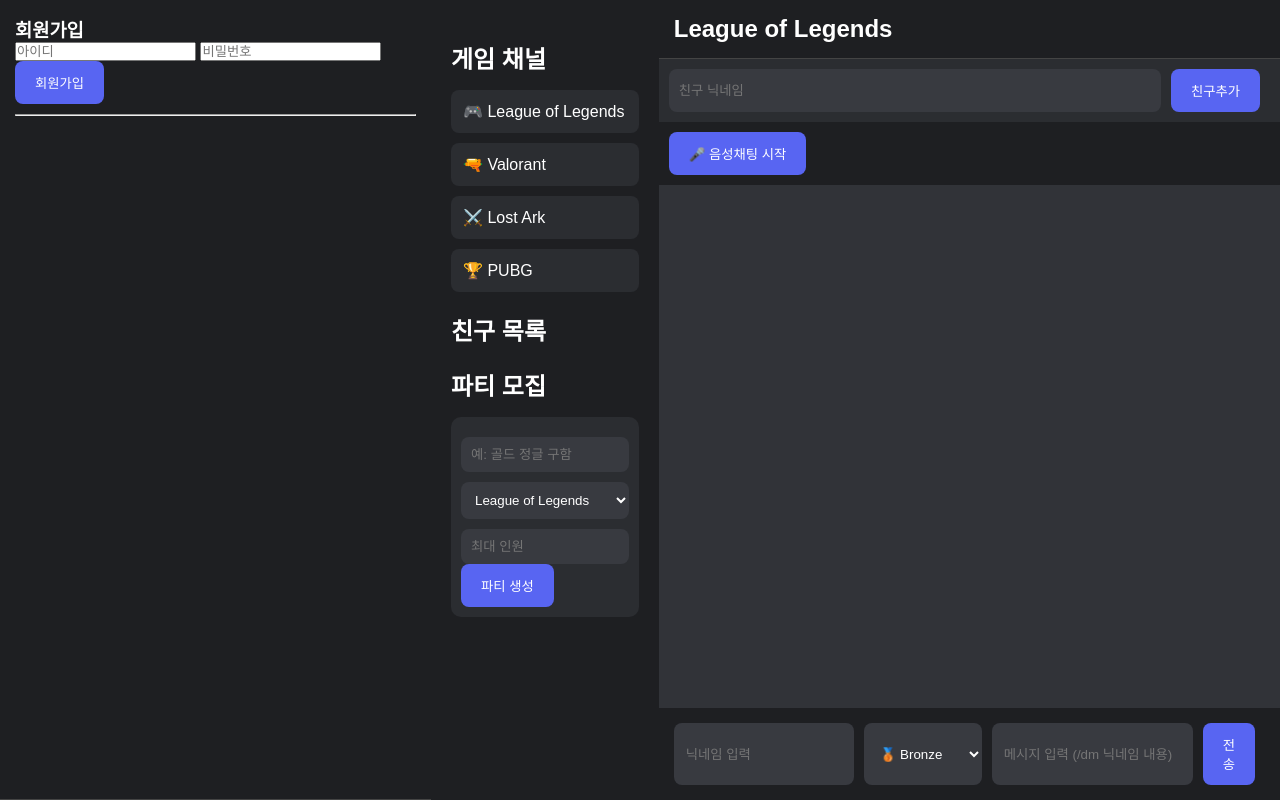
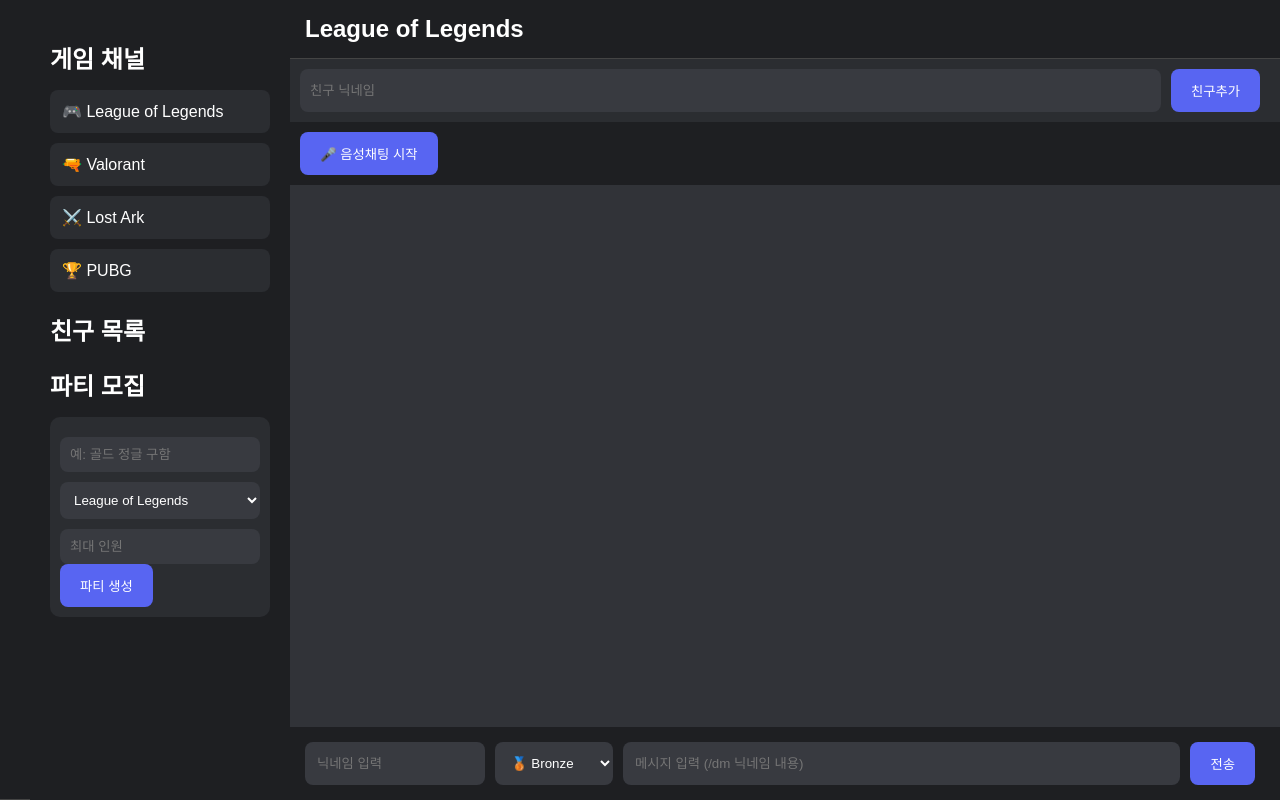
Before and after one commit to wjdgus741741-dotcom/team-platform, a website: page public/index.html in a window 1280 px wide. Drawn offline with nearby package versions, Linux system fonts and the light colour scheme; no server answers.

Commit message:
remove auth

```diff
--- a/public/index.html
+++ b/public/index.html
@@ -278,26 +278,6 @@
 background:#1e1f22;
 border-bottom:1px solid #444;
 ">
-
-<h3>회원가입</h3>
-
-<input
-type="text"
-id="regUsername"
-placeholder="아이디"
->
-
-<input
-type="password"
-id="regPassword"
-placeholder="비밀번호"
->
-
-<button onclick="register()">
-회원가입
-</button>
-
-<hr style="margin:10px 0;">
 
 
 
```
